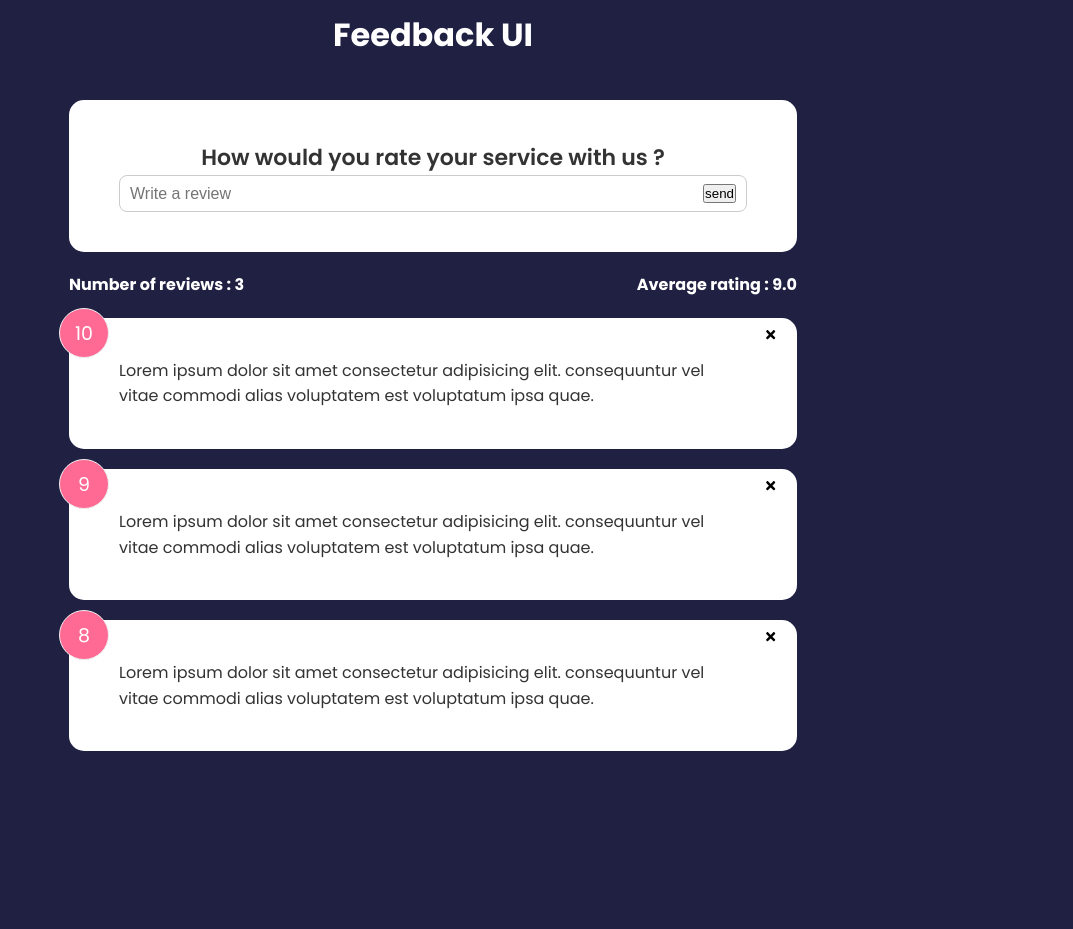
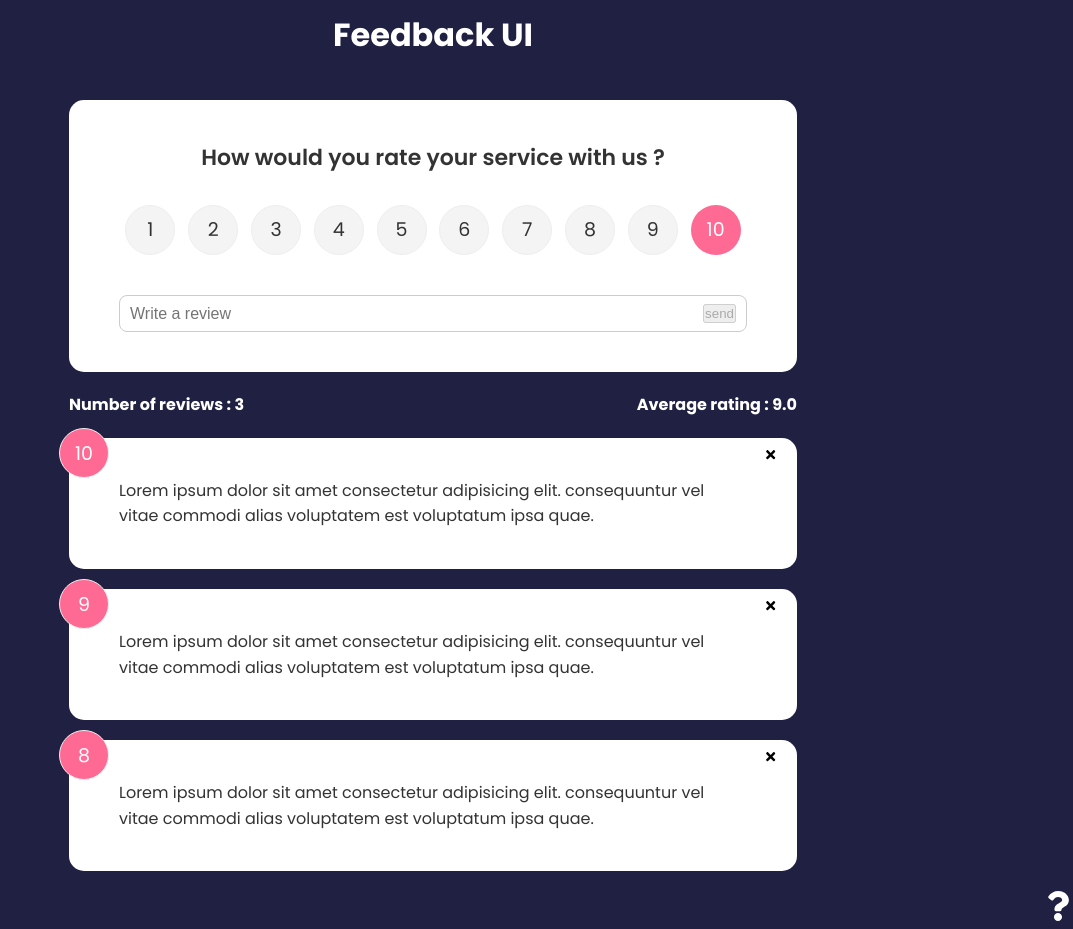
Before and after one commit to Pipsson/react-finishing, a React (Create React App) app: page / in a window 1280 px wide. Shown: the whole page, without its empty margins (207-1280 px from the left). Before the commit the page ends 800 px from the top, so only its background shows below. Built offline with nearby package versions, Linux system fonts and the light colour scheme.

Commit message:
Learnig about react routing

```diff
--- a/package.json
+++ b/package.json
@@ -7,10 +7,13 @@
     "@testing-library/jest-dom": "^6.6.3",
     "@testing-library/react": "^16.2.0",
     "@testing-library/user-event": "^13.5.0",
+    "framer-motion": "^4.1.17",
     "react": "^19.0.0",
     "react-dom": "^19.0.0",
     "react-icons": "^5.5.0",
+    "react-router-dom": "^7.5.0",
     "react-scripts": "5.0.1",
+    "uuid": "^11.1.0",
     "web-vitals": "^2.1.4"
   },
   "scripts": {
--- a/src/App.js
+++ b/src/App.js
@@ -1,32 +1,49 @@
-
-import {useState} from "react";
-
+import { useState } from "react";
+import { v4 as uuidv4 } from "uuid";
 import Header from "./components/Header";
+import { BrowserRouter as Router, Routes, Route } from "react-router-dom";
 import FeedbackList from "./components/FeedbackList";
 import FeedbackData from "./data/FeedbackData";
 import FeedbackStats from "./components/FeedbackStats";
 import FeedbackForm from "./components/FeedbackForm";
+import AboutPage from "./pages/AboutPage";
+import AboutLink from "./components/AboutLink";
 
 function App() {
-    const [feedbackData, setFeedbackData] = useState(FeedbackData)
+    const [feedbackData, setFeedbackData] = useState(FeedbackData);
+
+    const handleAddReview = (newReview) => {
+        newReview.id = uuidv4();
+        setFeedbackData([newReview, ...feedbackData]);
+    };
 
     const deleteFeedback = (id) => {
-      if (window.confirm("Are you sure you want to delete this feedback?")) {
-          setFeedbackData(feedbackData.filter((item) => item.id !== id)
-          )
-      }
-    }
+        if (window.confirm("Are you sure you want to delete this feedback?")) {
+            setFeedbackData(feedbackData.filter((item) => item.id !== id));
+        }
+    };
 
     return (
-        <>
-            <Header text= "Feedback UI" />
+        <Router>
+            <Header text="Feedback UI" />
             <div className="container">
-                <FeedbackForm />
-                <FeedbackStats feedback = {feedbackData} />
-
-                <FeedbackList  feedbackData={feedbackData} handleDelete={deleteFeedback} />
+                <Routes>
+                    <Route
+                        path="/"
+                        element={
+                            <>
+                                <FeedbackForm handleSubmit={handleAddReview} />
+                                <FeedbackStats feedback={feedbackData} />
+                                <FeedbackList feedbackData={feedbackData} handleDelete={deleteFeedback} />
+                            </>
+                        }
+                    />
+                    <Route path="/about" element={<AboutPage />} />
+                </Routes>
             </div>
-        </>
+            <AboutLink />
+        </Router>
     );
 }
+
 export default App;
--- /dev/null
+++ b/src/components/AboutLink.jsx
@@ -0,0 +1,24 @@
+import  React from 'react';
+import {FaQuestion} from "react-icons/fa"
+import {Link} from "react-router-dom";
+
+
+function AboutLink() {
+    return (
+        <div  className="about-link">
+            <Link to="/about">
+                {/*another way to add link data  using
+                <Link to ={{
+                // Here you can define
+                pathname;
+                query
+                hash and etc
+
+                }} />
+                */}
+                <FaQuestion   size={30} />
+            </Link>
+        </div>
+    )
+}
+export default AboutLink;
--- a/src/components/FeedbackForm.jsx
+++ b/src/components/FeedbackForm.jsx
@@ -1,30 +1,67 @@
 
 import React, {useState} from 'react';
 import  {Card} from "./shared/card";
+import SingleRating from "./SingleRating";
 
-export function FeedbackForm() {
- const  [review, setReview] = useState('');
+export function FeedbackForm({handleSubmit}) {
+ const  [text, setText] = useState('');
+ const  [disableButton, setDisableButton] = useState(true);
+ const  [warningText, setWarningText] = useState("");
+ const  [rating , setRating] = useState(10);
+
 
     const  handleOnChangeText = (e)=>{
-        setReview(e.target.value);
+        if (text === ""){
+         setDisableButton(true);
+         setWarningText(null);
+
+        }
+
+       else if (text !== "" && text.trim().length <10){
+           setDisableButton(true);
+           setWarningText("Please enter at least 10 characters long");
+
+        }
+       else {
+setWarningText(null)
+       setDisableButton(false);}
+        setText(e.target.value);
     }
+
+    const handleOnSubmit = (e) => {
+        e.preventDefault();
+        if (text.trim().length > 10) {
+      const newFeedback = {
+          text,rating
+      }
+            handleSubmit(newFeedback);
+            setText("")
+        }
+    }
+
     return (
         <Card>
-            <form >
+            <form  onSubmit={handleOnSubmit}>
                 <h2>
                     How would you rate your service with us ?
                 </h2>
+                <SingleRating  select={setRating} selected={rating} />
                 <div className="input-group">
                     <input
                         type="text"
                         onChange={handleOnChangeText}
                         placeholder="Write a review"
-                        value={review}
+                        value={text}
 
                     />
-                    <button  type="submit"> send </button>
+                    <button  type="submit" disabled={disableButton}> send </button>
 
                 </div>
+                {
+                    warningText &&   <div className='message'>
+                        {warningText}
+                    </div>
+                }
             </form>
 
         </Card>
--- a/src/components/FeedbackList.jsx
+++ b/src/components/FeedbackList.jsx
@@ -1,5 +1,6 @@
 
 import  React from 'react';
+import {motion, AnimatePresence} from "framer-motion";
 import FeedbackItem from "./FeedbackItem";
 import PropTypes from  "prop-types"
 
@@ -12,11 +13,14 @@ import PropTypes from  "prop-types"
      }
     return (
         <div className="feedback-list">
-            {
-                feedbackData.map((item) => (
-                    <FeedbackItem key={item.id} item={item}  handleDelete={handleDelete} />
-                ))
-            }
+          <AnimatePresence>
+              {
+                  feedbackData.map((item) => (
+                          <FeedbackItem key={item.id} item={item}  handleDelete={handleDelete} />
+
+                  ))
+              }
+          </AnimatePresence>
         </div>
     );
 }
--- /dev/null
+++ b/src/components/SingleRating.jsx
@@ -0,0 +1,29 @@
+
+import React from 'react';
+
+
+
+export function SingleRating({select, selected}) {
+    const handleChange = (e) => {
+        select(+e.currentTarget.value)
+    }
+
+    return (
+        <ul className='rating'>
+            {Array.from({ length: 10 }, (_, i) => (
+                <li key={`rating-${i + 1}`}>
+                    <input
+                        type='radio'
+                        id={`num${i + 1}`}
+                        name='rating'
+                        value={i + 1}
+                        onChange={handleChange}
+                        checked={selected === i + 1}
+                    />
+                    <label htmlFor={`num${i + 1}`}>{i + 1}</label>
+                </li>
+            ))}
+        </ul>
+    );
+}
+export default SingleRating;
--- /dev/null
+++ b/src/pages/AboutPage.jsx
@@ -0,0 +1,17 @@
+import React from 'react';
+import Card from "../components/shared/card";
+import {Link} from "react-router-dom";
+
+function AboutPage() {
+    return (
+        <Card >
+            <h1>About Page</h1>
+            <p>This app is used to collect and manage user feedback.</p>
+            <p>version 1.0.0</p>
+            <Link to="/">
+                <p>Back to Home</p>
+            </Link>
+        </Card>
+    );
+}
+export default AboutPage;
```
Also changed, not shown: 1 other file (tests, documents, lock files or other folders).
